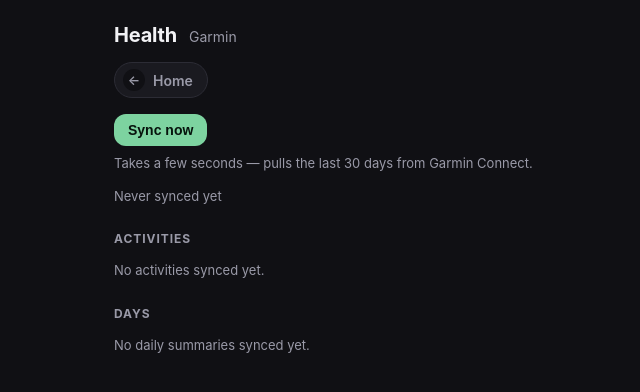
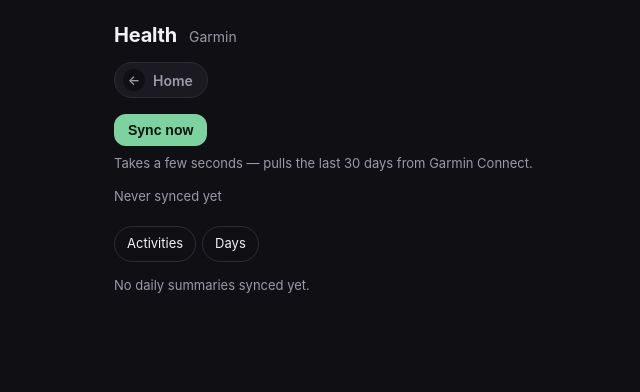
Before and after one commit to jay-withers/gym-log, a FastAPI app: template src/gymlog/templates/garmin.html in a window 1280 px wide. Shown: the top 392 px of the page, without its empty margins (222-862 px from the left). Run offline with FastAPI, Linux system fonts and the light colour scheme; the template is opened without the code that fills it, so the values that code supplies are empty; parts of the project's set-up code (start-up, migrations or seed data) failed here and were passed over.

Commit message:
feat: split Garmin activities/days into a toggle, filter activities by type (#32)
Activities and days are different shapes of data (heart rate/duration vs.
steps/sleep), so only one is shown at a time now, picked by a chip toggle
at the top of /garmin — a long page of both stacked was getting hard to
scan. Activities also get their own chip row to filter by activity type
(running, cycling, ...), built from the types actually present rather
than a fixed list.

Both are plain GET query params (?view=days, ?activity_type=running) so
every state is a normal, linkable, bookmarkable page — no JS added.

Co-authored-by: Claude Sonnet 5 <noreply@anthropic.com>

```diff
--- a/src/gymlog/templates/garmin.html
+++ b/src/gymlog/templates/garmin.html
@@ -10,7 +10,21 @@
 <p class="last" style="margin-top:8px">Takes a few seconds — pulls the last 30 days from Garmin Connect.</p>
 <p class="last">{% if synced_at %}Last synced {{ synced_at }}{% else %}Never synced yet{% endif %}</p>
 
-<h2 class="slot" style="margin-top:24px">Activities</h2>
+<div class="chips" style="margin-top:20px">
+  <a class="chip {% if view == 'activities' %}on{% endif %}" href="/garmin?view=activities">Activities</a>
+  <a class="chip {% if view == 'days' %}on{% endif %}" href="/garmin?view=days">Days</a>
+</div>
+
+{% if view == 'activities' %}
+{% if activity_types %}
+<div class="chips">
+  <a class="chip {% if not selected_type %}on{% endif %}" href="/garmin?view=activities">All</a>
+  {% for t in activity_types %}
+  <a class="chip {% if t == selected_type %}on{% endif %}" href="/garmin?view=activities&activity_type={{ t }}">{{ t }}</a>
+  {% endfor %}
+</div>
+{% endif %}
+
 {% if activities %}
 {% for a in activities %}
 <div class="card">
@@ -24,10 +38,10 @@
 </div>
 {% endfor %}
 {% else %}
-<p class="last">No activities synced yet.</p>
+<p class="last">{% if selected_type %}No {{ selected_type }} activities synced yet.{% else %}No activities synced yet.{% endif %}</p>
 {% endif %}
 
-<h2 class="slot" style="margin-top:24px">Days</h2>
+{% else %}
 {% if days %}
 {% for d in days %}
 <div class="card">
@@ -42,4 +56,5 @@
 {% else %}
 <p class="last">No daily summaries synced yet.</p>
 {% endif %}
+{% endif %}
 {% endblock %}
```
Also changed, not shown: src/gymlog/api/routes.py (+19 -2 lines), tests/test_api.py (+33 -4 lines).
